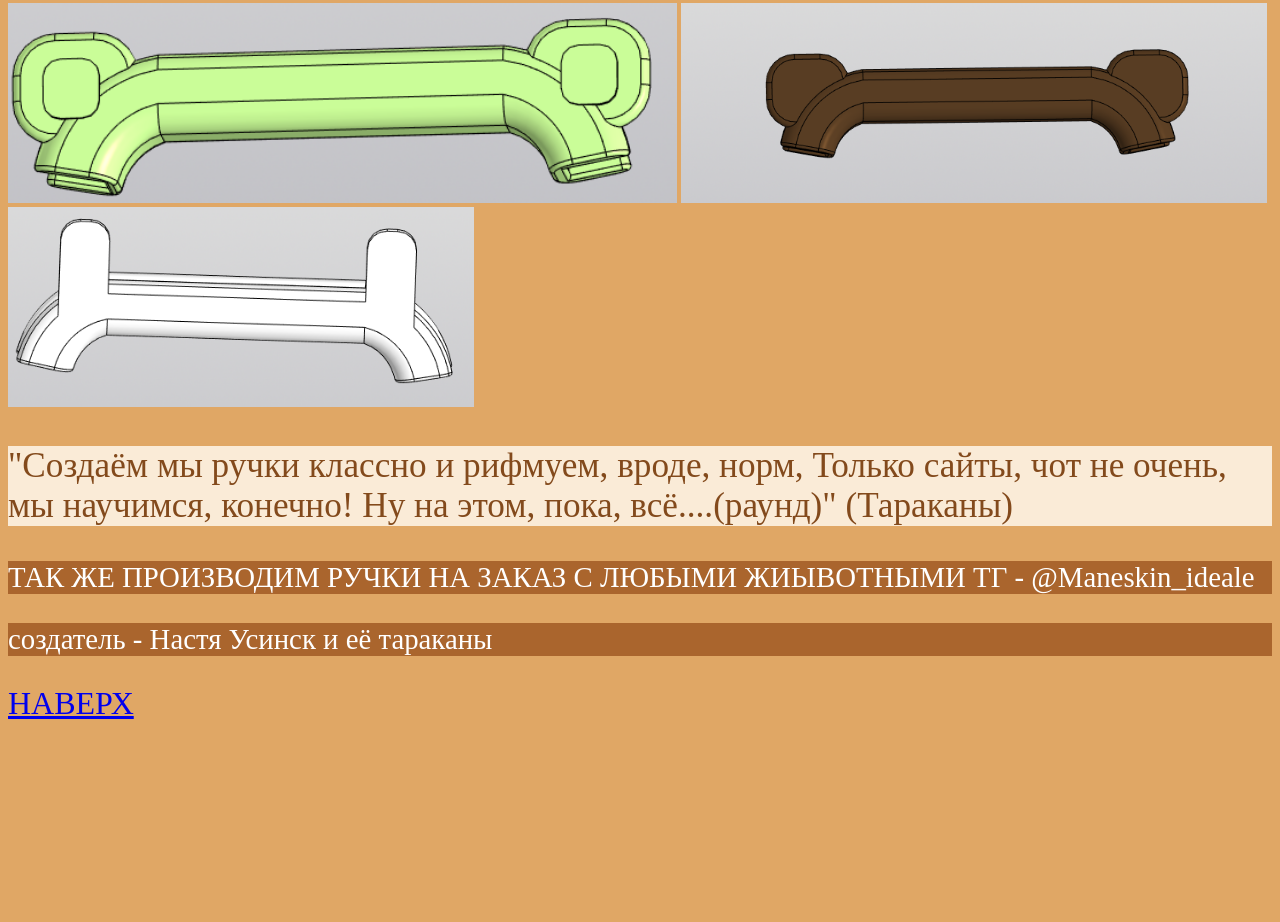
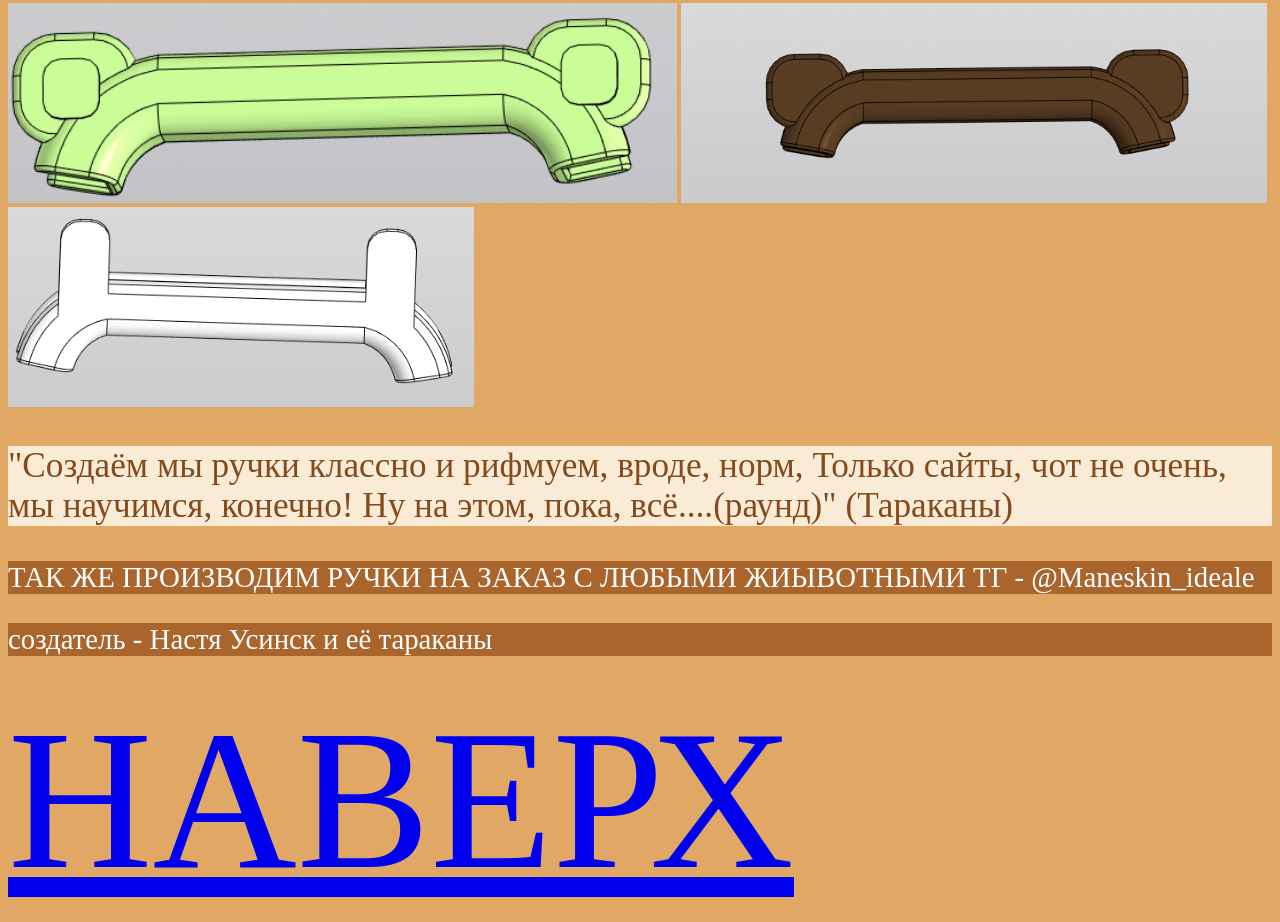
Before and after one commit to Maneskin-nast/XP, a plain HTML site: page index.html in a window 1280 px wide. Shown: the part 811-1733 px from the top of the page. Before the commit the page ends 1541 px from the top, so only its background shows below. Drawn offline with Linux system fonts and the light colour scheme.

Commit message:
Update style.css

```diff
--- a/style.css
+++ b/style.css
@@ -50,5 +50,5 @@ footer p {
     color: #ffffff;
 }
 a {
-    font-size: 200%
+    font-size: 200px
 }
```
